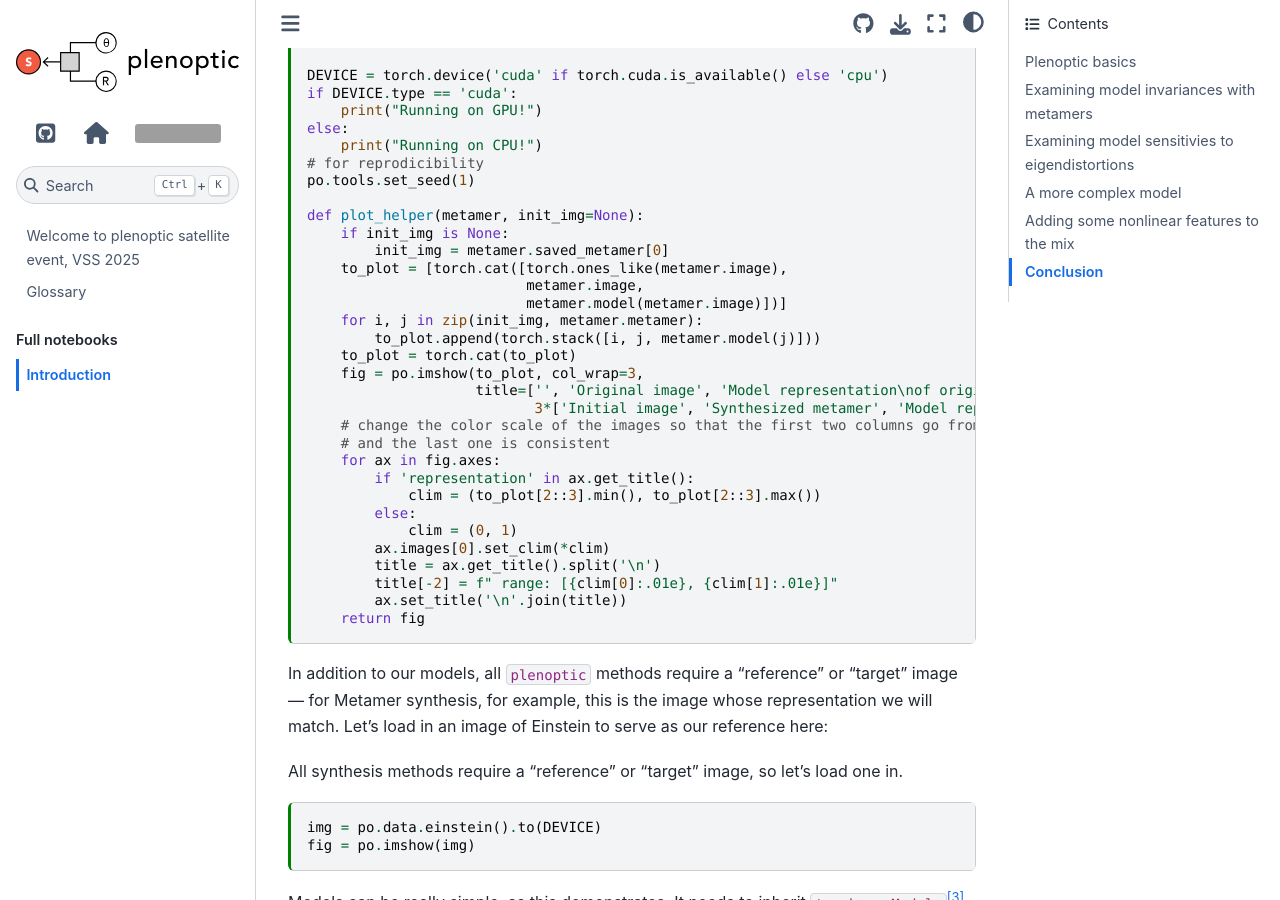
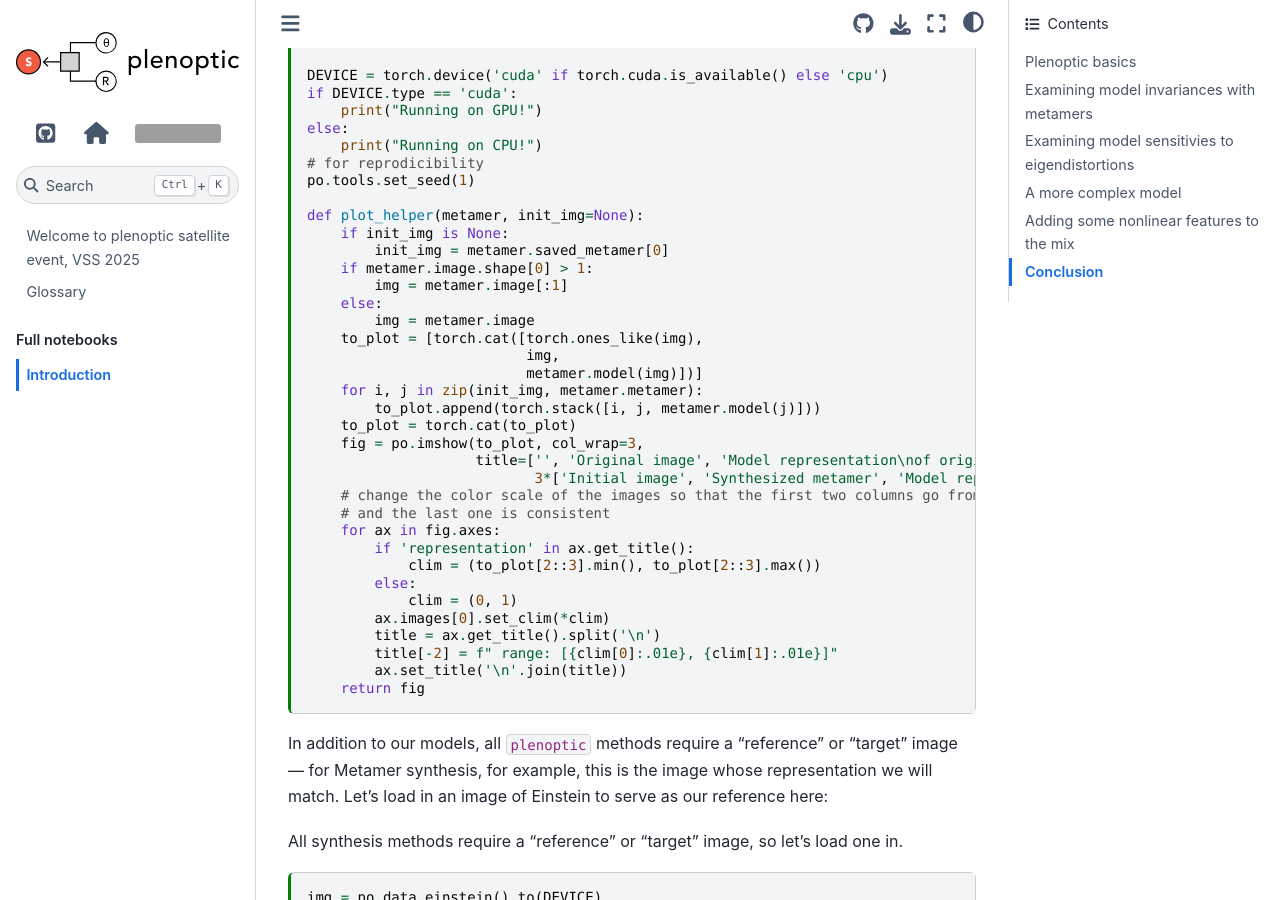
Before and after one commit to plenoptic-org/plenoptic-vss-2025, a Sphinx documentation site: the page built from docs/source/full/introduction.md, in a window 1280 px wide and 900 px high, scrolled down 1784 px. Built offline with Sphinx 7.4.7 and the Sphinx Book theme 1.1.4, drawn with Linux system fonts in a browser that asks for light colours; pages that are not in the unit, such as notebooks, are missing from menus; grey boxes are pictures that could not be loaded.

Commit message:
fix failing plot

```diff
--- a/docs/source/full/introduction.md
+++ b/docs/source/full/introduction.md
@@ -80,9 +80,13 @@ po.tools.set_seed(1)
 def plot_helper(metamer, init_img=None):
     if init_img is None:
         init_img = metamer.saved_metamer[0]
-    to_plot = [torch.cat([torch.ones_like(metamer.image),
-                          metamer.image,
-                          metamer.model(metamer.image)])]
+    if metamer.image.shape[0] > 1:
+        img = metamer.image[:1]
+    else:
+        img = metamer.image
+    to_plot = [torch.cat([torch.ones_like(img),
+                          img,
+                          metamer.model(img)])]
     for i, j in zip(init_img, metamer.metamer):
         to_plot.append(torch.stack([i, j, metamer.model(j)]))
     to_plot = torch.cat(to_plot)
```
